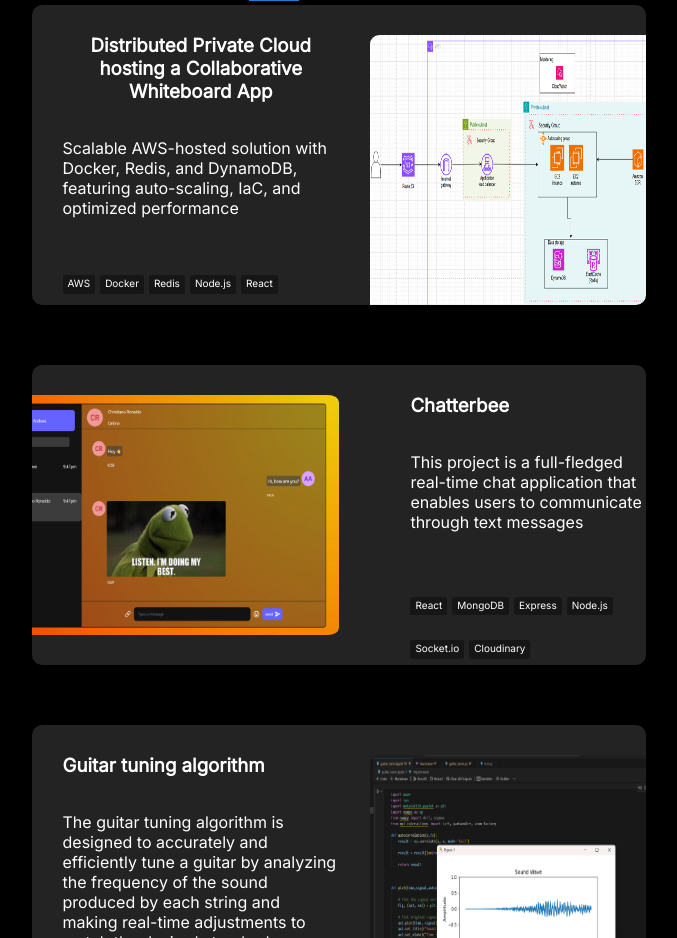
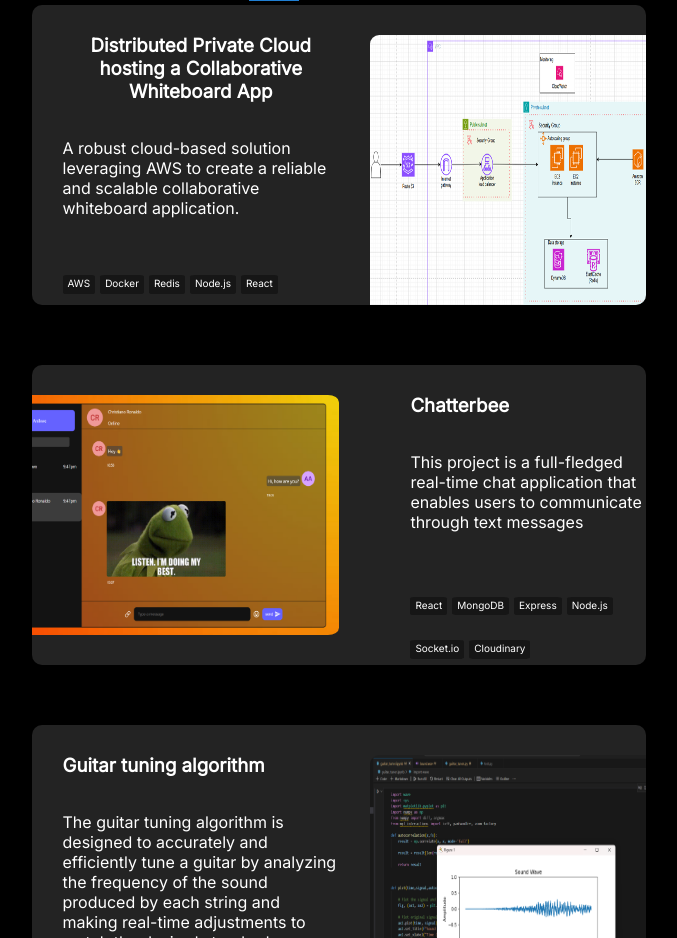
Before and after one commit to AndreaA33/Portfolio, a React (Create React App) app: page / in a window 1280 px wide. Shown: the part 1340-2278 px from the top of the page, without its empty margins (301-978 px from the left). Built offline with nearby package versions, Linux system fonts and the light colour scheme.

Commit message:
added new project

```diff
--- a/src/page components/projects/ProjectsComp.js
+++ b/src/page components/projects/ProjectsComp.js
@@ -38,7 +38,7 @@ function ProjectsComp() {
         <div className='project2' onClick={openPopup}>
           <div className='project-desc' id="desc2">
             <h3>Distributed Private Cloud hosting a Collaborative Whiteboard App</h3>
-            <p>Scalable AWS-hosted solution with Docker, Redis, and DynamoDB, featuring auto-scaling, IaC, and optimized performance</p>
+            <p>A robust cloud-based solution leveraging AWS to create a reliable and scalable collaborative whiteboard application.</p>
             <div className='project-language'>
               <p>AWS</p>
               <p>Docker</p>
```
